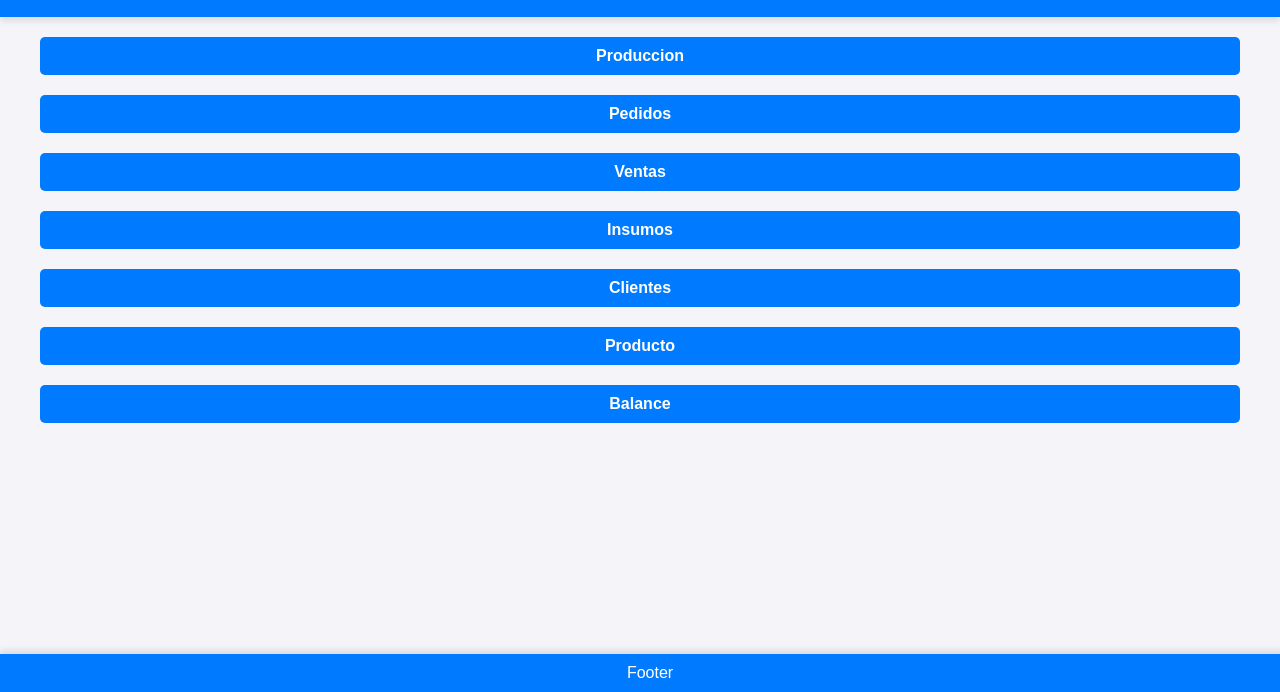
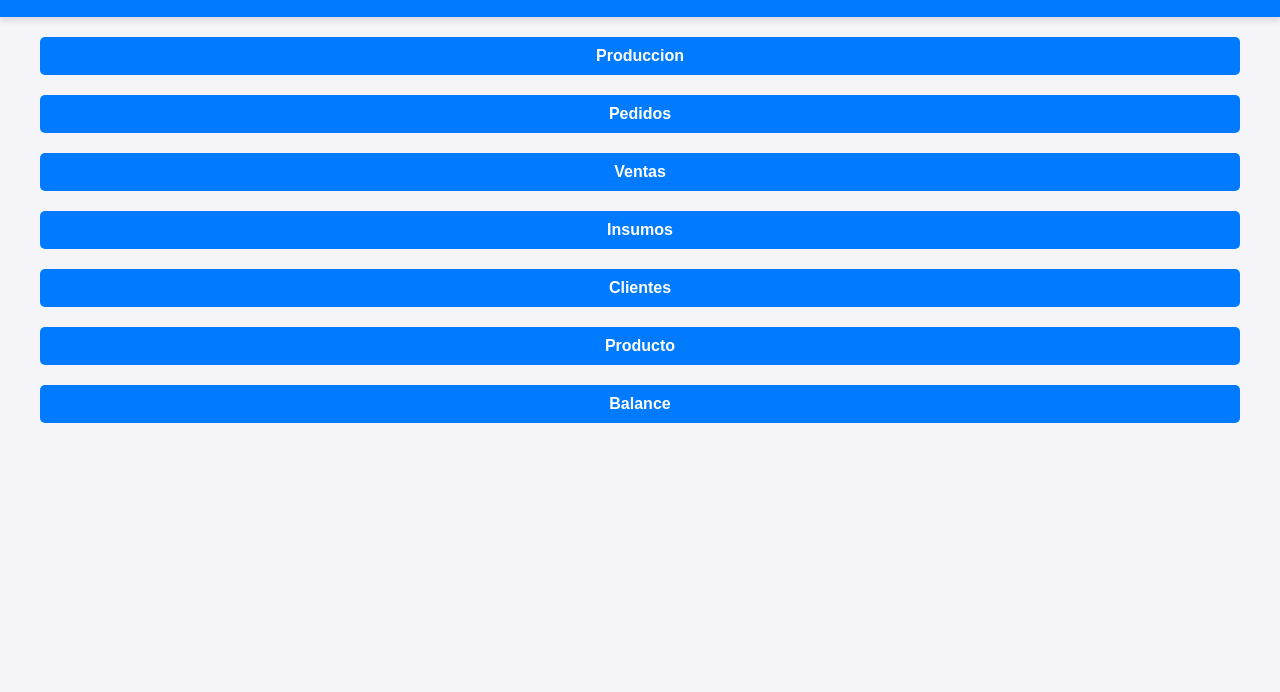
Before and after one commit to RubenDarioCoder/appAdministracion, a plain HTML site: page index.html in a window 1280 px wide. Shown: the part 108-800 px from the top of the page. Drawn offline with Linux system fonts and the light colour scheme.

Commit message:
eliminar footer

```diff
--- a/index.html
+++ b/index.html
@@ -100,8 +100,6 @@
         </div>
     </main>
 
-    <footer class="footer">Footer</footer>
-
     <script src="script.js"></script>
 </body>
 </html>
```
